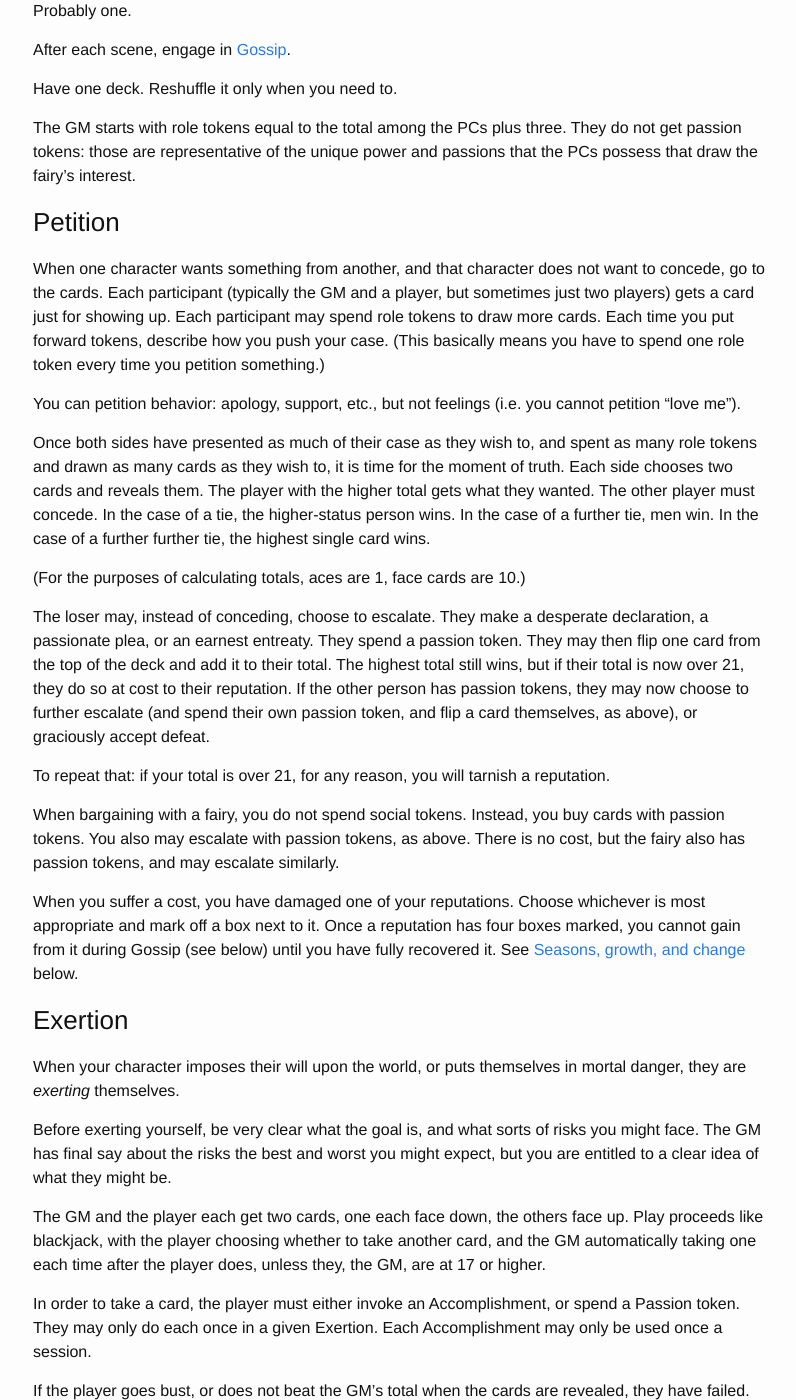
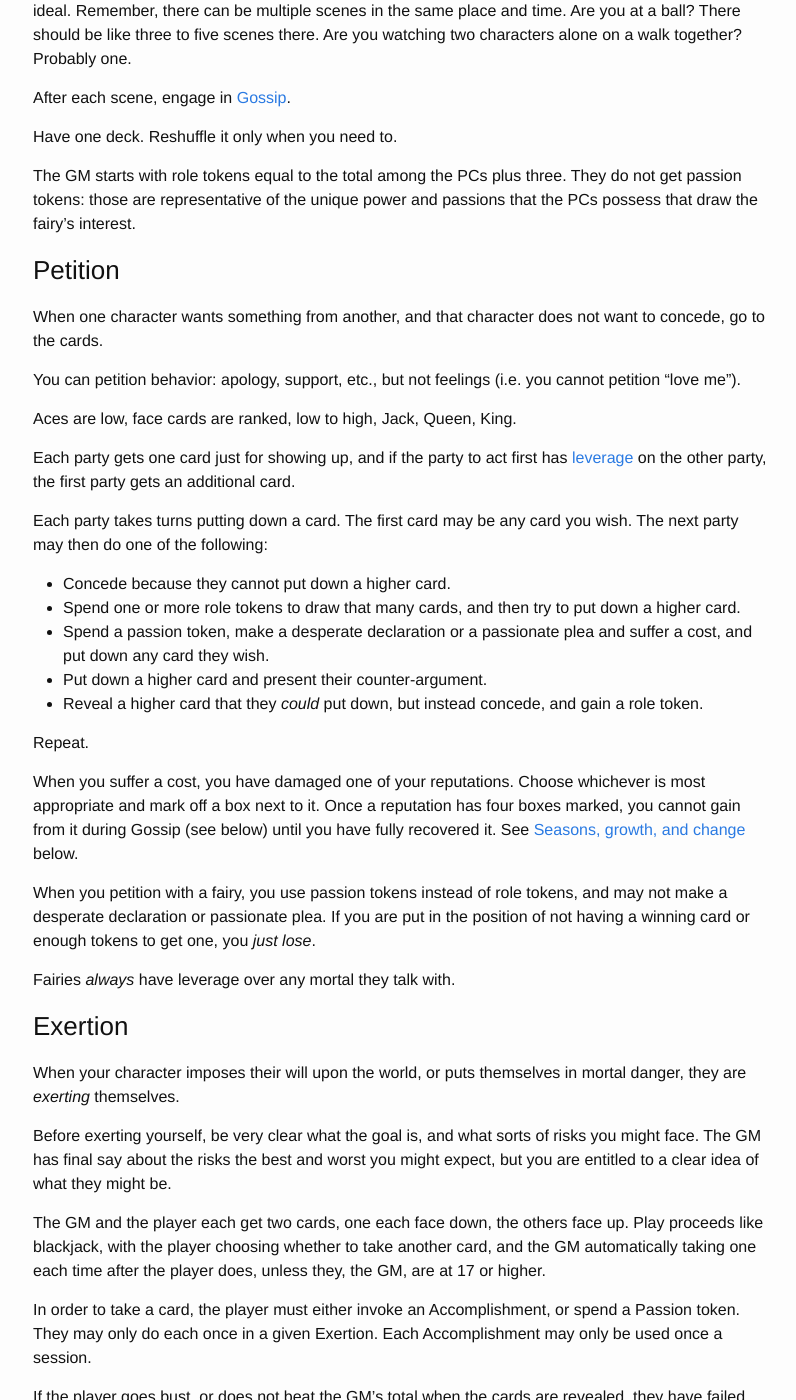
Before and after one commit to wlonk/arcadia, a Jekyll site: the page built from rules/index.md, in a window 1280 px wide and 1400 px high, scrolled down 7905 px. Shown: the whole window, without its empty margins (237-1033 px from the left). Built offline with Jekyll 4.4.1, drawn with Linux system fonts in a browser that asks for light colours; some web fonts are replaced; some of the changed text lies outside the part shown.

Commit message:
Add updated Petition rules.

```diff
--- a/rules/index.md
+++ b/rules/index.md
@@ -315,45 +315,43 @@ and passions that the PCs possess that draw the fairy's interest.
 ### Petition
 
 When one character wants something from another, and that character does not
-want to concede, go to the cards. Each participant (typically the GM and a
-player, but sometimes just two players) gets a card just for showing up. Each
-participant may spend role tokens to draw more cards. Each time you put forward
-tokens, describe how you push your case. (This basically means you have to
-spend one role token every time you petition something.)
+want to concede, go to the cards.
 
 You can petition behavior: apology, support, etc., but not feelings (i.e. you
 cannot petition "love me").
 
-Once both sides have presented as much of their case as they wish to, and spent
-as many role tokens and drawn as many cards as they wish to, it is time for the
-moment of truth. Each side chooses two cards and reveals them. The player with
-the higher total gets what they wanted. The other player must concede. In the
-case of a tie, the higher-status person wins. In the case of a further tie, men
-win. In the case of a further further tie, the highest single card wins.
+Aces are low, face cards are ranked, low to high, Jack, Queen, King.
 
-(For the purposes of calculating totals, aces are 1, face cards are 10.)
+Each party gets one card just for showing up, and if the party to act first has
+[leverage](#leverage) on the other party, the first party gets an additional
+card.
 
-The loser may, instead of conceding, choose to escalate. They make a desperate
-declaration, a passionate plea, or an earnest entreaty. They spend a passion
-token. They may then flip one card from the top of the deck and add it to their
-total. The highest total still wins, but if their total is now over 21, they do
-so at cost to their reputation. If the other person has passion tokens, they
-may now choose to further escalate (and spend their own passion token, and flip
-a card themselves, as above), or graciously accept defeat.
+Each party takes turns putting down a card. The first card may be any card you
+wish. The next party may then do one of the following:
 
-To repeat that: if your total is over 21, for any reason, you will tarnish a
-reputation.
+  * Concede because they cannot put down a higher card.
+  * Spend one or more role tokens to draw that many cards, and then try to put
+    down a higher card.
+  * Spend a passion token, make a desperate declaration or a passionate plea
+    and suffer a cost, and put down any card they wish.
+  * Put down a higher card and present their counter-argument.
+  * Reveal a higher card that they _could_ put down, but instead concede, and
+    gain a role token.
 
-When bargaining with a fairy, you do not spend social tokens. Instead, you buy
-cards with passion tokens. You also may escalate with passion tokens, as above.
-There is no cost, but the fairy also has passion tokens, and may escalate
-similarly.
+Repeat.
 
 When you suffer a cost, you have damaged one of your reputations. Choose
 whichever is most appropriate and mark off a box next to it. Once a reputation
 has four boxes marked, you cannot gain from it during Gossip (see below) until
 you have fully recovered it. See [Seasons, growth, and
 change](#seasons-growth-and-change) below.
+
+When you petition with a fairy, you use passion tokens instead of role tokens,
+and may not make a desperate declaration or passionate plea. If you are put in
+the position of not having a winning card or enough tokens to get one, you
+_just lose_.
+
+Fairies _always_ have leverage over any mortal they talk with.
 
 ### Exertion
 
@@ -426,6 +424,15 @@ character's behavior in as animated a fashion as they like!
 
 Remember, if a character has a ruined reputation, they do not gain any social
 tokens for the associated actions.
+
+### Leverage
+
+> #### TODO
+>
+> Flesh this out.
+
+Sometimes, a character has leverage over another character. This makes getting
+them to do what you want easier.
 
 ## Sessions
 
```
